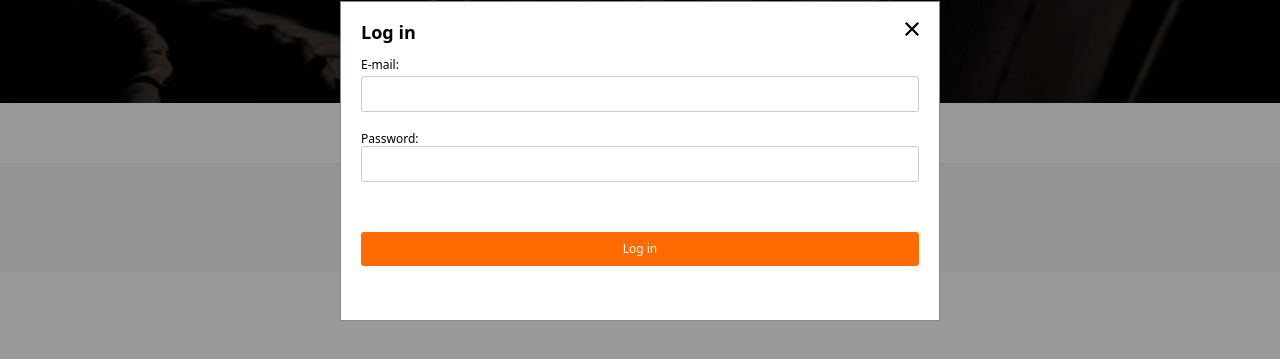
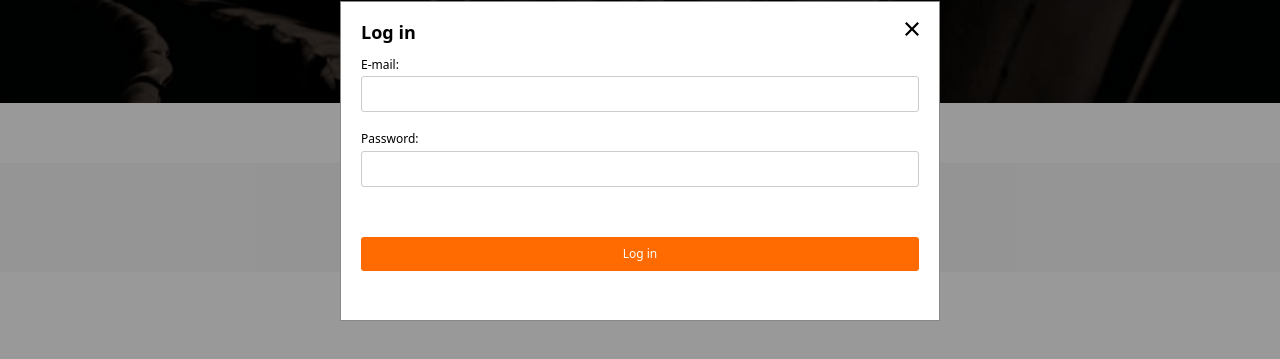
Before and after one commit to jkamin61/film_library_project, a website built with Parcel: page src/index.html in a window 1280 px wide. Both pictures are taken after a click on the button "LOG IN". Shown: the part 127-486 px from the top of the page. Built offline with nearby package versions, Linux system fonts and the light colour scheme; some packages are replaced by stand-ins of ours; no server answers; files whose address does not match are found by name; a web font is replaced by a local one.

Commit message:
Update login-modal.html

```diff
--- a/src/partials/login-modal.html
+++ b/src/partials/login-modal.html
@@ -6,7 +6,7 @@
     </div>
       <label for="email-login" class='login__label'>E-mail:</label>
     <input type="email" class='login__input' id="email-login" name="email" required>
-    <label for="password-login">Password:</label>
+    <label for="password-login" class='login__label'>Password:</label>
     <input type="password" class='login__input' id="password-login" name="password" required>
     <button type="submit" class='login__modal-btn'>Log in</button>
   </form>
```
